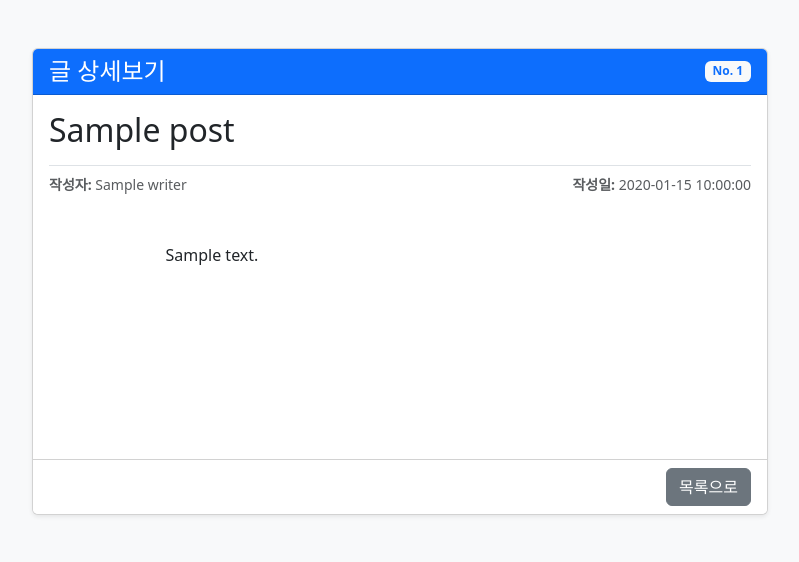
After one commit to ohyoungsik/fastapi_test03, a FastAPI app: template templates/post/detail.html in a window 1280 px wide. The commit adds this page. Shown: the top 562 px of the page, without its empty margins (240-1039 px from the left). Run offline with FastAPI, Linux system fonts and the light colour scheme; the template is opened without the code that fills it: most values are stand-ins (such as "Sample title", 1, 10 or a date in 2020).

Commit message:
글 상세보기 완료

```diff
--- a/main.py
+++ b/main.py
@@ -77,3 +77,18 @@ def deletePost(num: int, db: Session = Depends(get_db)):
     db.commit()
 
     return {"message": "글이 삭제되었습니다."}
+
+# 글 상세보기 기능
+@app.get("/post/{num}", response_class=HTMLResponse)
+def getPost(request: Request, num: int, db: Session = Depends(get_db)):
+    query = text("""
+        SELECT num, writer, title, content, created_at
+        FROM post
+        WHERE num = :num
+    """)
+    result = db.execute(query, {"num": num}).fetchone()
+    return templates.TemplateResponse(
+        request=request,
+        name="post/detail.html",
+        context={"post": result}
+    )
--- /dev/null
+++ b/templates/post/detail.html
@@ -0,0 +1,42 @@
+<!DOCTYPE html>
+<html lang="ko">
+<head>
+    <meta charset="UTF-8">
+    <meta name="viewport" content="width=device-width, initial-scale=1.0">
+    <title>상세보기 - {{ post.title }}</title>
+    <!-- Bootstrap CSS -->
+    <link href="https://cdn.jsdelivr.net/npm/bootstrap@5.3.0/dist/css/bootstrap.min.css" rel="stylesheet">
+</head>
+<body class="bg-light">
+    <div class="container py-5">
+        <div class="row justify-content-center">
+            <div class="col-lg-8">
+                <div class="card shadow-sm">
+                    <div class="card-header bg-primary text-white d-flex justify-content-between align-items-center">
+                        <h4 class="mb-0">글 상세보기</h4>
+                        <span class="badge bg-light text-primary">No. {{ post.num }}</span>
+                    </div>
+                    <div class="card-body">
+                        <h2 class="card-title border-bottom pb-3">{{ post.title }}</h2>
+
+                        <div class="mb-4 text-muted small d-flex justify-content-between">
+                            <span><strong>작성자:</strong> {{ post.writer }}</span>
+                            <span><strong>작성일:</strong> {{ post.created_at }}</span>
+                        </div>
+
+                        <div class="mb-4" style="min-height: 200px; white-space: pre-wrap;">
+                            {{ post.content }}
+                        </div>
+                    </div>
+                    <div class="card-footer bg-white text-end">
+                        <a href="/post" class="btn btn-secondary">목록으로</a>
+                    </div>
+                </div>
+            </div>
+        </div>
+    </div>
+
+    <!-- Bootstrap JS (optional) -->
+    <script src="https://cdn.jsdelivr.net/npm/bootstrap@5.3.0/dist/js/bootstrap.bundle.min.js"></script>
+</body>
+</html>
--- a/templates/post/list.html
+++ b/templates/post/list.html
@@ -34,7 +34,7 @@
             {% for post in posts %}
             <tr>
                 <td>{{ post.num }}</td>
-                <td>{{ post.title }}</td>
+                <td><a href="/post/{{ post.num }}">{{ post.title }}</a></td>
                 <td>{{ post.writer }}</td>
                 <td>{{ post.content }}</td>
                 <td>{{ post.created_at }}</td>
```
